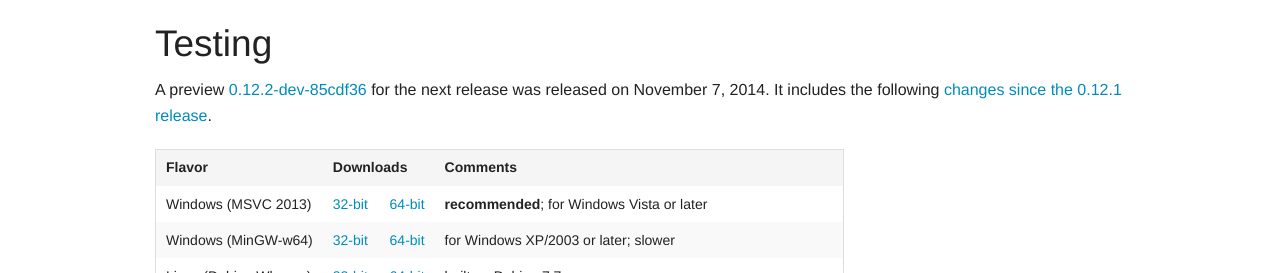
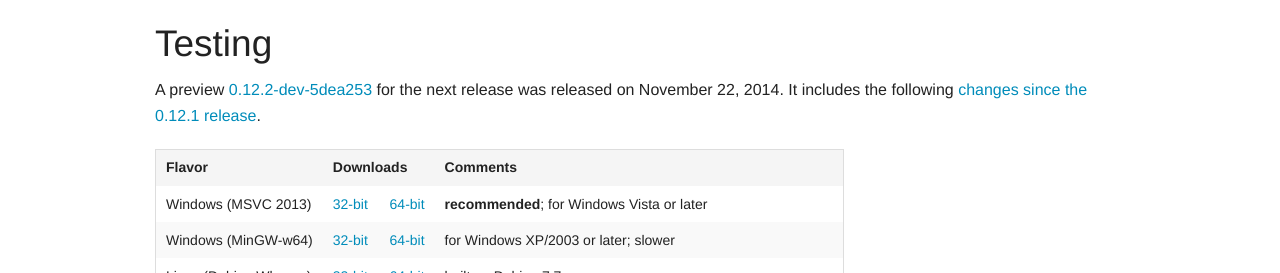
Before and after one commit to wkhtmltopdf/wkhtmltopdf, a Jekyll site: the page built from downloads.md, in a window 1280 px wide. Shown: the part 686-959 px from the top of the page. Built offline with Jekyll 4.4.1, drawn with Linux system fonts in a browser that asks for light colours; nearby versions of some CDN libraries.

Commit message:
add download URLs for 0.12.2-dev-5dea253

```diff
--- a/downloads.md
+++ b/downloads.md
@@ -23,21 +23,21 @@
 
 ## Testing
 
-A preview [0.12.2-dev-85cdf36](https://github.com/wkhtmltopdf/wkhtmltopdf/tree/85cdf36) for the next release was released on November 7, 2014. It includes the following [changes since the 0.12.1 release](https://github.com/wkhtmltopdf/wkhtmltopdf/blob/85cdf36/CHANGELOG.md).
+A preview [0.12.2-dev-5dea253](https://github.com/wkhtmltopdf/wkhtmltopdf/tree/5dea253) for the next release was released on November 22, 2014. It includes the following [changes since the 0.12.1 release](https://github.com/wkhtmltopdf/wkhtmltopdf/blob/5dea253/CHANGELOG.md).
 
 Flavor                | Downloads                                                                                                                                                                                                                                                                 | Comments
 ---------             | ---------                                                                                                                                                                                                                                                                 | --------
-Windows (MSVC 2013)   | [32-bit](http://downloads.sourceforge.net/project/wkhtmltopdf/0.12.2-dev/wkhtmltox-0.12.2-dev-85cdf36_msvc2013-win32.exe)        &emsp; [64-bit](http://downloads.sourceforge.net/project/wkhtmltopdf/0.12.2-dev/wkhtmltox-0.12.2-dev-85cdf36_msvc2013-win64.exe)         | **recommended**; for Windows Vista or later
-Windows (MinGW-w64)   | [32-bit](http://downloads.sourceforge.net/project/wkhtmltopdf/0.12.2-dev/wkhtmltox-0.12.2-dev-85cdf36_mingw-w64-cross-win32.exe) &emsp; [64-bit](http://downloads.sourceforge.net/project/wkhtmltopdf/0.12.2-dev/wkhtmltox-0.12.2-dev-85cdf36_mingw-w64-cross-win64.exe)  | for Windows XP/2003 or later; slower
-Linux (Debian Wheezy) | [32-bit](http://downloads.sourceforge.net/project/wkhtmltopdf/0.12.2-dev/wkhtmltox-0.12.2-dev-85cdf36_linux-wheezy-i386.deb)     &emsp; [64-bit](http://downloads.sourceforge.net/project/wkhtmltopdf/0.12.2-dev/wkhtmltox-0.12.2-dev-85cdf36_linux-wheezy-amd64.deb)     | built on Debian 7.7
-Linux (Ubuntu Trusty) | [32-bit](http://downloads.sourceforge.net/project/wkhtmltopdf/0.12.2-dev/wkhtmltox-0.12.2-dev-85cdf36_linux-trusty-i386.deb)     &emsp; [64-bit](http://downloads.sourceforge.net/project/wkhtmltopdf/0.12.2-dev/wkhtmltox-0.12.2-dev-85cdf36_linux-trusty-amd64.deb)     | built on Ubuntu 14.04.1
-Linux (Ubuntu Precise)| [32-bit](http://downloads.sourceforge.net/project/wkhtmltopdf/0.12.2-dev/wkhtmltox-0.12.2-dev-85cdf36_linux-precise-i386.deb)    &emsp; [64-bit](http://downloads.sourceforge.net/project/wkhtmltopdf/0.12.2-dev/wkhtmltox-0.12.2-dev-85cdf36_linux-precise-amd64.deb)    | built on Ubuntu 12.04.5
-Linux (CentOS 7)      | [64-bit](http://downloads.sourceforge.net/project/wkhtmltopdf/0.12.2-dev/wkhtmltox-0.12.2-dev-85cdf36_linux-centos7-amd64.rpm)                                                                                                                                            | built on CentOS 7.0.1406
-Linux (CentOS 6)      | [32-bit](http://downloads.sourceforge.net/project/wkhtmltopdf/0.12.2-dev/wkhtmltox-0.12.2-dev-85cdf36_linux-centos6-i386.rpm)    &emsp; [64-bit](http://downloads.sourceforge.net/project/wkhtmltopdf/0.12.2-dev/wkhtmltox-0.12.2-dev-85cdf36_linux-centos6-amd64.rpm)    | built on CentOS 6.6
-Linux (CentOS 5)      | [32-bit](http://downloads.sourceforge.net/project/wkhtmltopdf/0.12.2-dev/wkhtmltox-0.12.2-dev-85cdf36_linux-centos5-i386.rpm)    &emsp; [64-bit](http://downloads.sourceforge.net/project/wkhtmltopdf/0.12.2-dev/wkhtmltox-0.12.2-dev-85cdf36_linux-centos5-amd64.rpm)    | built on CentOS 5.11
-OS X 10.6+ (Carbon)   | [32-bit](http://downloads.sourceforge.net/project/wkhtmltopdf/0.12.2-dev/wkhtmltox-0.12.2-dev-85cdf36_osx-carbon-i386.pkg)                                                                                                                                                | **recommended**; produces selectable text and smaller file sizes
-OS X 10.6+ (Cocoa)    | [64-bit](http://downloads.sourceforge.net/project/wkhtmltopdf/0.12.2-dev/wkhtmltox-0.12.2-dev-85cdf36_osx-cocoa-x86-64.pkg)                                                                                                                                               | text not selectable and larger file sizes, see [QTBUG-10094](https://bugreports.qt-project.org/browse/QTBUG-10094)
-Others                | [source code](http://downloads.sourceforge.net/project/wkhtmltopdf/0.12.2-dev/wkhtmltox-0.12.2-dev-85cdf36.tar.bz2)                                                                                                                                                       | read [INSTALL.md](https://github.com/wkhtmltopdf/wkhtmltopdf/blob/master/INSTALL.md#others) for compilation instructions
+Windows (MSVC 2013)   | [32-bit](http://downloads.sourceforge.net/project/wkhtmltopdf/0.12.2-dev/wkhtmltox-0.12.2-dev-5dea253_msvc2013-win32.exe)        &emsp; [64-bit](http://downloads.sourceforge.net/project/wkhtmltopdf/0.12.2-dev/wkhtmltox-0.12.2-dev-5dea253_msvc2013-win64.exe)         | **recommended**; for Windows Vista or later
+Windows (MinGW-w64)   | [32-bit](http://downloads.sourceforge.net/project/wkhtmltopdf/0.12.2-dev/wkhtmltox-0.12.2-dev-5dea253_mingw-w64-cross-win32.exe) &emsp; [64-bit](http://downloads.sourceforge.net/project/wkhtmltopdf/0.12.2-dev/wkhtmltox-0.12.2-dev-5dea253_mingw-w64-cross-win64.exe)  | for Windows XP/2003 or later; slower
+Linux (Debian Wheezy) | [32-bit](http://downloads.sourceforge.net/project/wkhtmltopdf/0.12.2-dev/wkhtmltox-0.12.2-dev-5dea253_linux-wheezy-i386.deb)     &emsp; [64-bit](http://downloads.sourceforge.net/project/wkhtmltopdf/0.12.2-dev/wkhtmltox-0.12.2-dev-5dea253_linux-wheezy-amd64.deb)     | built on Debian 7.7
+Linux (Ubuntu Trusty) | [32-bit](http://downloads.sourceforge.net/project/wkhtmltopdf/0.12.2-dev/wkhtmltox-0.12.2-dev-5dea253_linux-trusty-i386.deb)     &emsp; [64-bit](http://downloads.sourceforge.net/project/wkhtmltopdf/0.12.2-dev/wkhtmltox-0.12.2-dev-5dea253_linux-trusty-amd64.deb)     | built on Ubuntu 14.04.1
+Linux (Ubuntu Precise)| [32-bit](http://downloads.sourceforge.net/project/wkhtmltopdf/0.12.2-dev/wkhtmltox-0.12.2-dev-5dea253_linux-precise-i386.deb)    &emsp; [64-bit](http://downloads.sourceforge.net/project/wkhtmltopdf/0.12.2-dev/wkhtmltox-0.12.2-dev-5dea253_linux-precise-amd64.deb)    | built on Ubuntu 12.04.5
+Linux (CentOS 7)      | [64-bit](http://downloads.sourceforge.net/project/wkhtmltopdf/0.12.2-dev/wkhtmltox-0.12.2-dev-5dea253_linux-centos7-amd64.rpm)                                                                                                                                            | built on CentOS 7.0.1406
+Linux (CentOS 6)      | [32-bit](http://downloads.sourceforge.net/project/wkhtmltopdf/0.12.2-dev/wkhtmltox-0.12.2-dev-5dea253_linux-centos6-i386.rpm)    &emsp; [64-bit](http://downloads.sourceforge.net/project/wkhtmltopdf/0.12.2-dev/wkhtmltox-0.12.2-dev-5dea253_linux-centos6-amd64.rpm)    | built on CentOS 6.6
+Linux (CentOS 5)      | [32-bit](http://downloads.sourceforge.net/project/wkhtmltopdf/0.12.2-dev/wkhtmltox-0.12.2-dev-5dea253_linux-centos5-i386.rpm)    &emsp; [64-bit](http://downloads.sourceforge.net/project/wkhtmltopdf/0.12.2-dev/wkhtmltox-0.12.2-dev-5dea253_linux-centos5-amd64.rpm)    | built on CentOS 5.11
+OS X 10.6+ (Carbon)   | [32-bit](http://downloads.sourceforge.net/project/wkhtmltopdf/0.12.2-dev/wkhtmltox-0.12.2-dev-5dea253_osx-carbon-i386.pkg)                                                                                                                                                | **recommended**; produces selectable text and smaller file sizes
+OS X 10.6+ (Cocoa)    | [64-bit](http://downloads.sourceforge.net/project/wkhtmltopdf/0.12.2-dev/wkhtmltox-0.12.2-dev-5dea253_osx-cocoa-x86-64.pkg)                                                                                                                                               | text not selectable and larger file sizes, see [QTBUG-10094](https://bugreports.qt-project.org/browse/QTBUG-10094)
+Others                | [source code](http://downloads.sourceforge.net/project/wkhtmltopdf/0.12.2-dev/wkhtmltox-0.12.2-dev-5dea253.tar.bz2)                                                                                                                                                       | read [INSTALL.md](https://github.com/wkhtmltopdf/wkhtmltopdf/blob/master/INSTALL.md#others) for compilation instructions
 
 ## Archive
 
```
